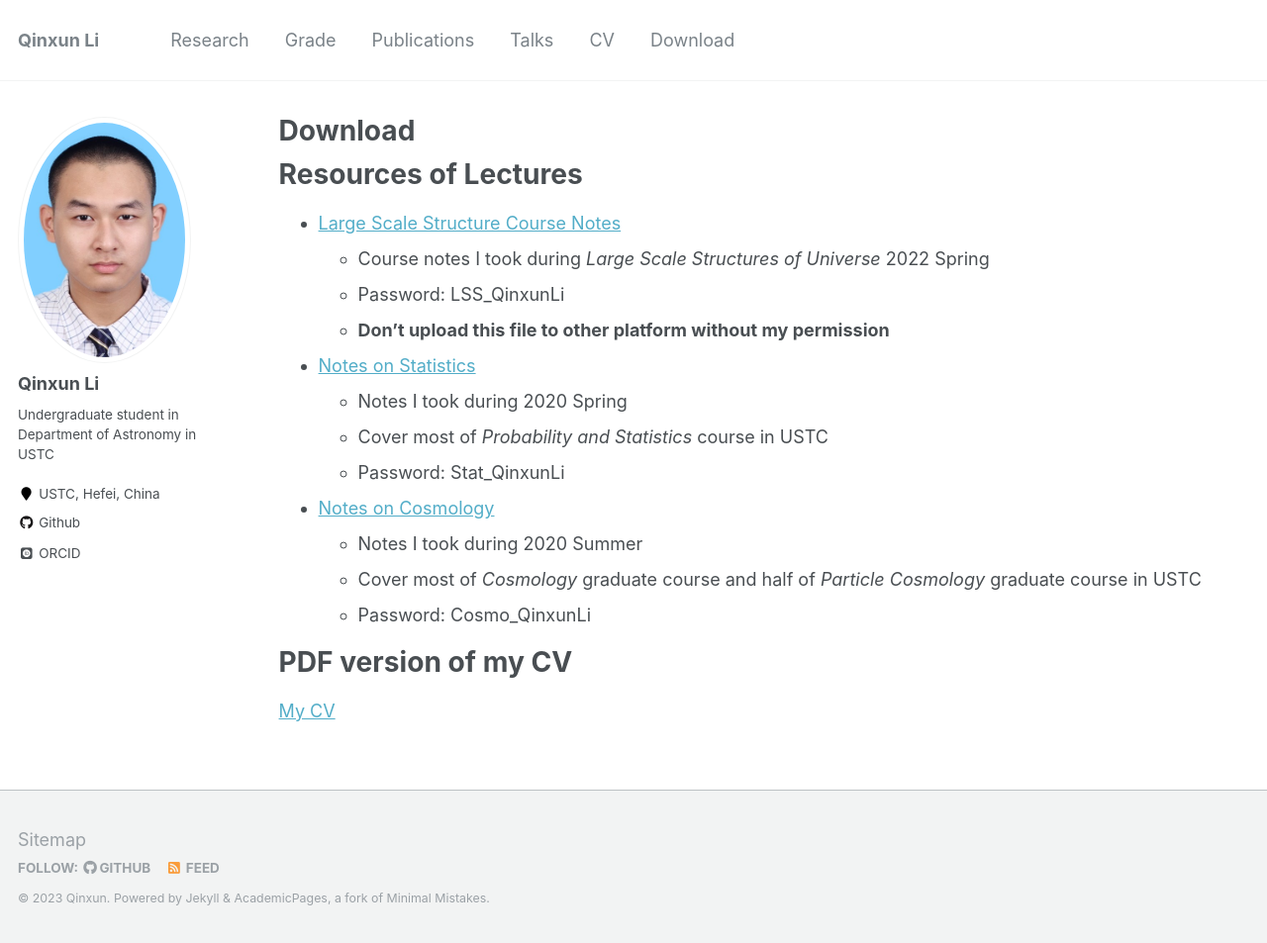
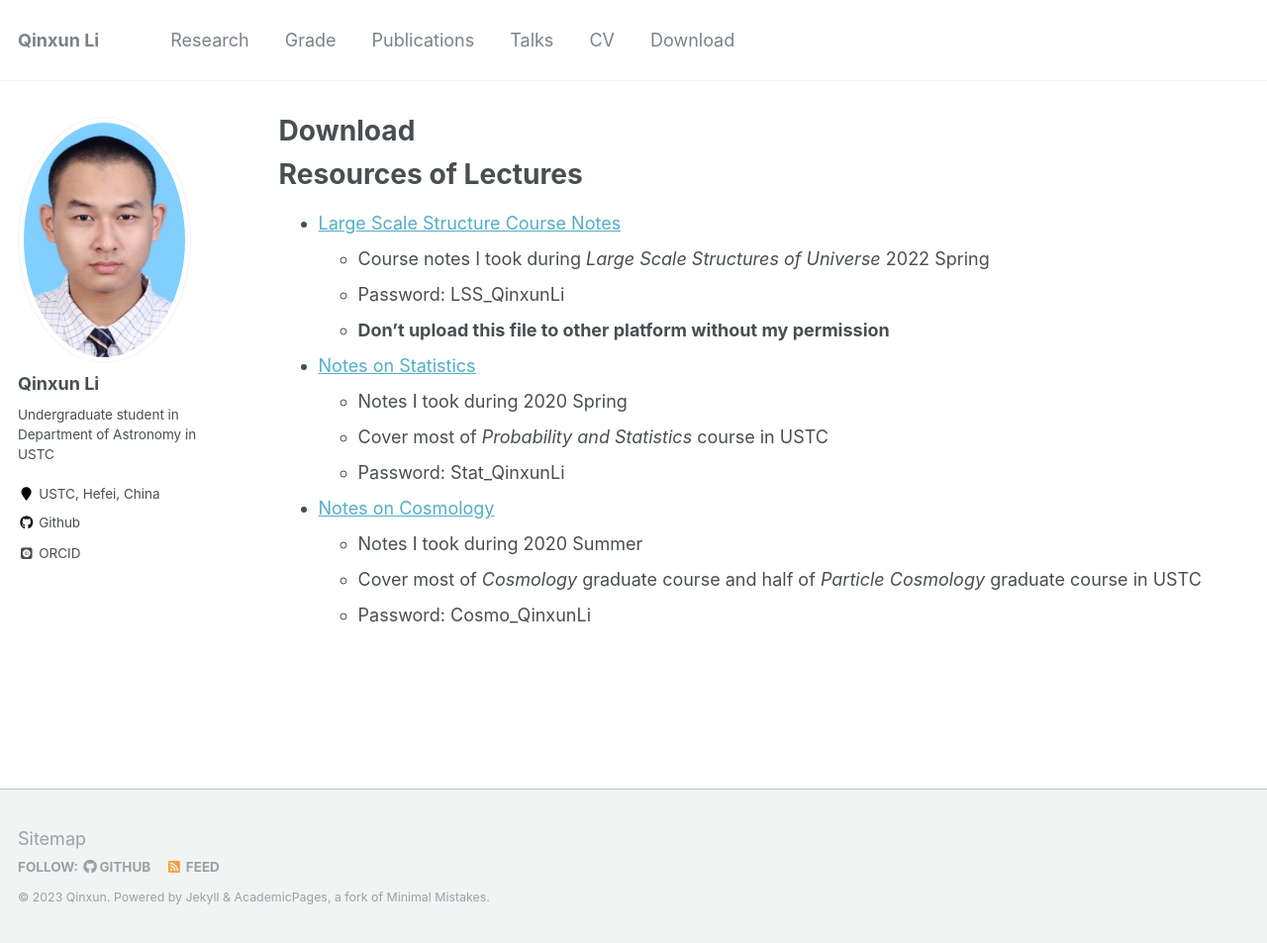
Before and after one commit to qxli2333/qxli2333.github.io, a Jekyll site: the page built from _pages/download.md, in a window 1280 px wide and 953 px high. Shown: the whole window at 99% size. Built offline with Jekyll 4.4.1, drawn with Linux system fonts in a browser that asks for light colours; some web fonts are replaced.

Commit message:
modified:   _pages/download.md

```diff
--- a/_pages/download.md
+++ b/_pages/download.md
@@ -24,6 +24,6 @@ Resources of Lectures
   * Cover most of *Cosmology* graduate course and half of *Particle Cosmology* graduate course in USTC
   * Password: Cosmo_QinxunLi
 
-PDF version of my CV
-=====
-[My CV](https://qxli2333.github.io/files/Entire_CV.pdf)
+<!-- PDF version of my CV -->
+<!-- ===== -->
+<!-- [My CV](https://qxli2333.github.io/files/Entire_CV.pdf) -->
```
